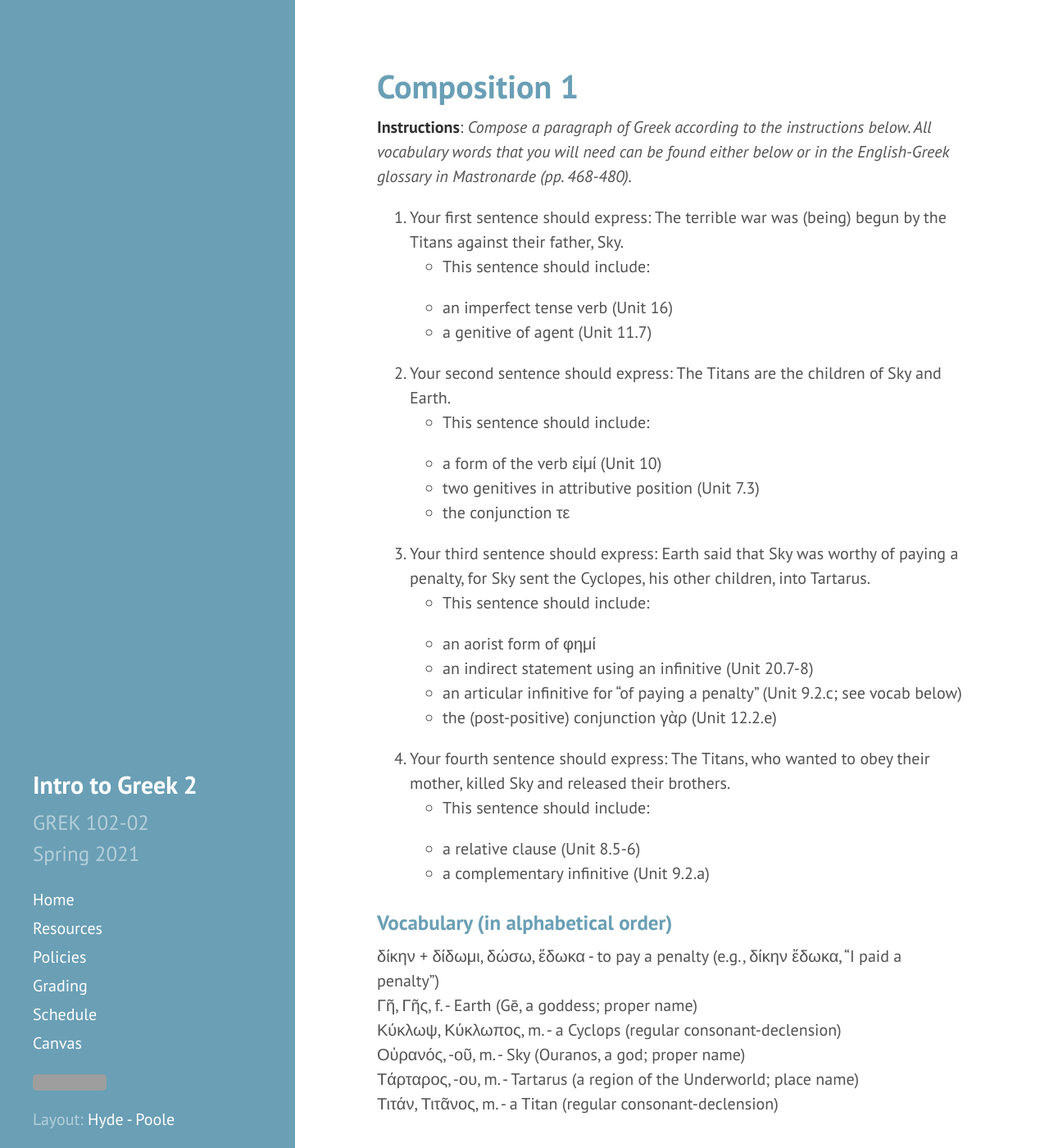
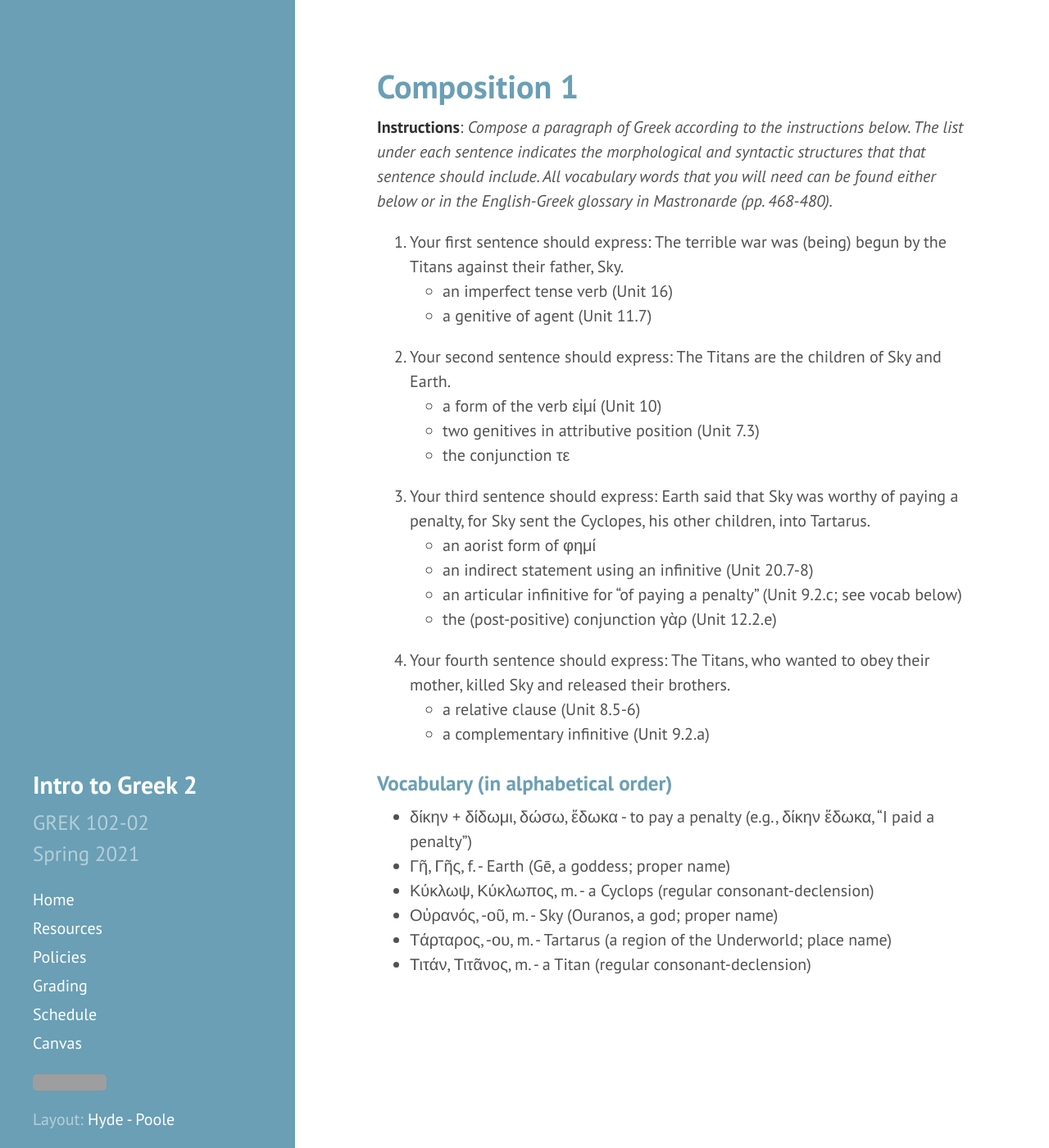
Before and after one commit to DLibatique/GREK102-S21, a Jekyll site: the page built from compositions/composition-1.md, in a window 1280 px wide and 1400 px high. Shown: the whole window at 82% size. Built offline with Jekyll 4.4.1, drawn with Linux system fonts in a browser that asks for light colours; grey boxes are pictures that could not be loaded.

Commit message:
fixed formatting of comp 1

```diff
--- a/compositions/composition-1.md
+++ b/compositions/composition-1.md
@@ -5,36 +5,32 @@ permalink: composition-1
 order: 1
 ---
 
-**Instructions**: *Compose a paragraph of Greek according to the instructions below. All vocabulary words that you will need can be found either below or in the English-Greek glossary in Mastronarde (pp. 468-480).*
+**Instructions**: *Compose a paragraph of Greek according to the instructions below. The list under each sentence indicates the morphological and syntactic structures that that sentence should include. All vocabulary words that you will need can be found either below or in the English-Greek glossary in Mastronarde (pp. 468-480).*
 
 1. Your first sentence should express: The terrible war was (being) begun by the Titans against their father, Sky.
-  * This sentence should include:
-    * an imperfect tense verb (Unit 16)
-    * a genitive of agent (Unit 11.7)
+  * an imperfect tense verb (Unit 16)
+  * a genitive of agent (Unit 11.7)
 
 2. Your second sentence should express: The Titans are the children of Sky and Earth.
-  * This sentence should include:
-    * a form of the verb εἰμί (Unit 10)
-    * two genitives in attributive position (Unit 7.3)
-    * the conjunction τε
+  * a form of the verb εἰμί (Unit 10)
+  * two genitives in attributive position (Unit 7.3)
+  * the conjunction τε
 
 3. Your third sentence should express: Earth said that Sky was worthy of paying a penalty, for Sky sent the Cyclopes, his other children, into Tartarus.
-  * This sentence should include:
-    * an aorist form of φημί
-    * an indirect statement using an infinitive (Unit 20.7-8)
-    * an articular infinitive for "of paying a penalty" (Unit 9.2.c; see vocab below)
-    * the (post-positive) conjunction γὰρ (Unit 12.2.e)
+  * an aorist form of φημί
+  * an indirect statement using an infinitive (Unit 20.7-8)
+  * an articular infinitive for "of paying a penalty" (Unit 9.2.c; see vocab below)
+  * the (post-positive) conjunction γὰρ (Unit 12.2.e)
 
 4. Your fourth sentence should express: The Titans, who wanted to obey their mother, killed Sky and released their brothers.
-  * This sentence should include:
-    * a relative clause (Unit 8.5-6)
-    * a complementary infinitive (Unit 9.2.a)
+  * a relative clause (Unit 8.5-6)
+  * a complementary infinitive (Unit 9.2.a)
 
 ### Vocabulary (in alphabetical order)
 
-δίκην + δίδωμι, δώσω, ἔδωκα - to pay a penalty (e.g., δίκην ἔδωκα, "I paid a penalty")
-Γῆ, Γῆς, f. - Earth (Gē, a goddess; proper name)
-Κύκλωψ, Κύκλωπος, m. - a Cyclops (regular consonant-declension)
-Οὐρανός, -οῦ, m. - Sky (Ouranos, a god; proper name)
-Τάρταρος, -ου, m. - Tartarus (a region of the Underworld; place name)
-Τιτάν, Τιτᾶνος, m. - a Titan (regular consonant-declension)
+* δίκην + δίδωμι, δώσω, ἔδωκα - to pay a penalty (e.g., δίκην ἔδωκα, "I paid a penalty")
+* Γῆ, Γῆς, f. - Earth (Gē, a goddess; proper name)
+* Κύκλωψ, Κύκλωπος, m. - a Cyclops (regular consonant-declension)
+* Οὐρανός, -οῦ, m. - Sky (Ouranos, a god; proper name)
+* Τάρταρος, -ου, m. - Tartarus (a region of the Underworld; place name)
+* Τιτάν, Τιτᾶνος, m. - a Titan (regular consonant-declension)
```
